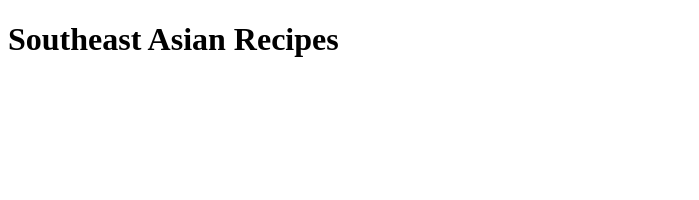
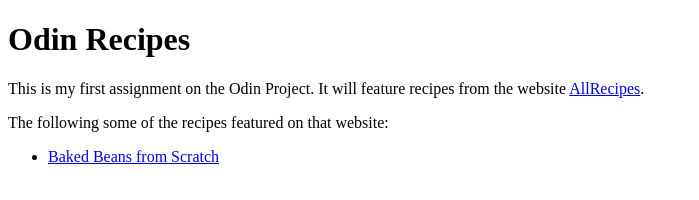
Before and after one commit to noOdin1/odin-recipes, a plain HTML site: page index.html in a window 1280 px wide. Shown: the whole page, without its empty margins (0-699 px from the left). Drawn offline with Linux system fonts and the light colour scheme.

Commit message:
Added more descriptive informations and links to 1st recipe

```diff
--- a/index.html
+++ b/index.html
@@ -4,6 +4,18 @@
     <meta charset="UTF-8" content="">
   </head>
   <body>
-    <h1>Southeast Asian Recipes</h1>
+    <h1>Odin Recipes</h1>
+    <p>
+      This is my first assignment on the Odin Project. It will feature recipes from the
+      website <a href="https://www.allrecipes.com/">AllRecipes</a>.
+    </p>
+    <p>
+      The following some of the recipes featured on that website:
+      <ul>
+        <li>
+          <a href="recipes/baked_beans_from_scratch.html">Baked Beans from Scratch</a>
+        </li>
+      </ul>
+    </p>
   </body>
 </html>
```
